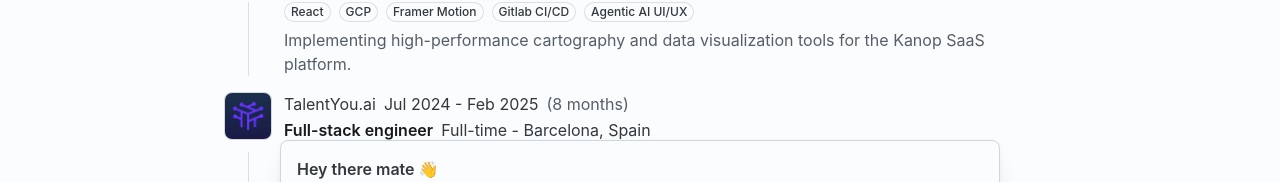
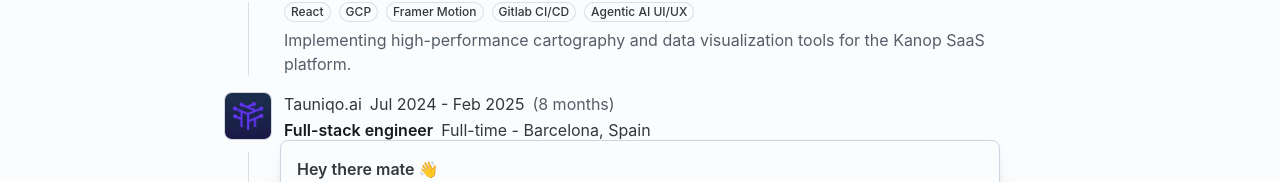
Before and after one commit to BSoDium/bsodium.fr, a React (Vite) app: page /resume in a window 1280 px wide. Shown: the part 458-640 px from the top of the page. Built offline with nearby package versions, Linux system fonts and the light colour scheme; no server answers.

Commit message:
refactor: replace TalentYou with Tauniqo and update associated icons

```diff
--- a/src/assets/Details.ts
+++ b/src/assets/Details.ts
@@ -4,8 +4,8 @@ import enseeihtMin from "@/assets/icons/enseeiht.min.webp";
 import enseeiht from "@/assets/icons/enseeiht.webp";
 import escapeMin from "@/assets/icons/escape.min.webp";
 import escape from "@/assets/icons/escape.webp";
-import talentyouMin from "@/assets/icons/talentyou.min.webp";
-import talentyou from "@/assets/icons/talentyou.webp";
+import tauniqoMin from "@/assets/icons/tauniqo.min.webp";
+import tauniqo from "@/assets/icons/tauniqo.webp";
 import kanopMin from "@/assets/icons/kanop.min.webp";
 import kanop from "@/assets/icons/kanop.webp";
 import lfdcMin from "@/assets/icons/lfdc.min.webp";
@@ -73,10 +73,10 @@ const details = {
       ],
     },
     {
-      company: "TalentYou.ai",
-      url: "https://talentyou.ai/",
-      icon: talentyou,
-      iconMin: talentyouMin,
+      company: "Tauniqo.ai",
+      url: "https://tauniqo.ai/",
+      icon: tauniqo,
+      iconMin: tauniqoMin,
       location: "Barcelona, Spain",
       contract: "Full-time",
       position: "Full-stack engineer",
```
Also changed, not shown: src/assets/icons/tauniqo.min.webp (renamed from src/assets/icons/talentyou.min.webp), src/assets/icons/tauniqo.webp (renamed from src/assets/icons/talentyou.webp).
